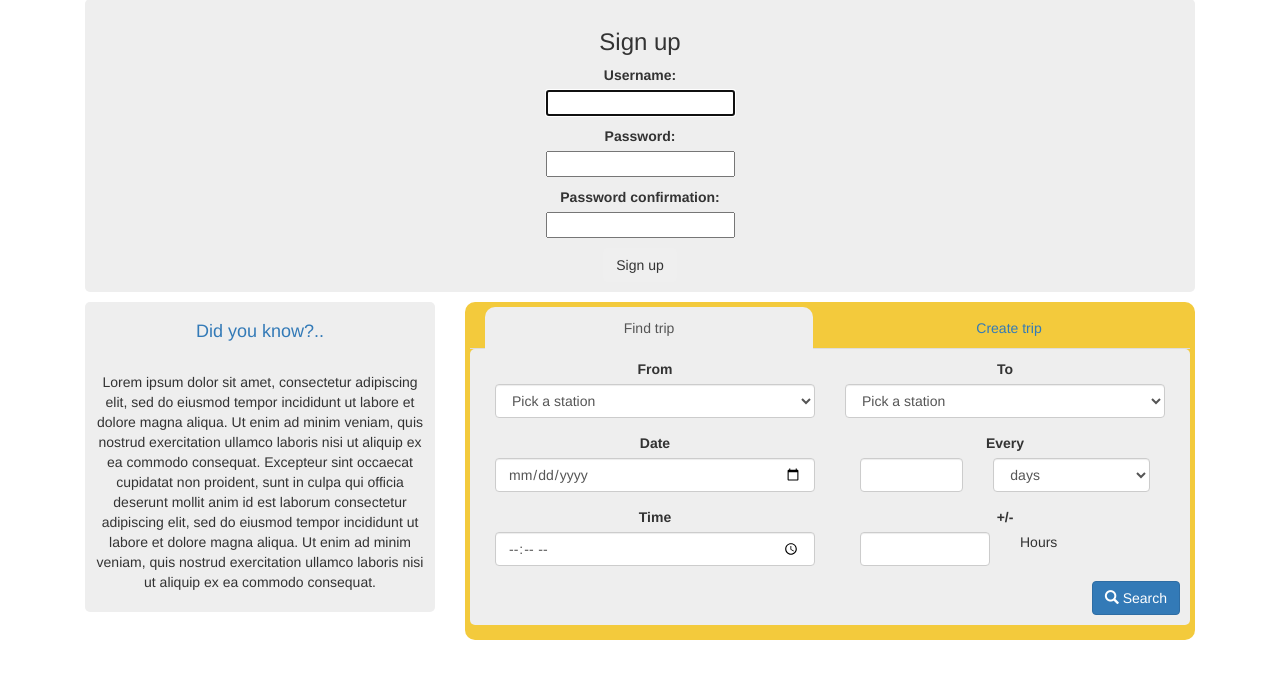
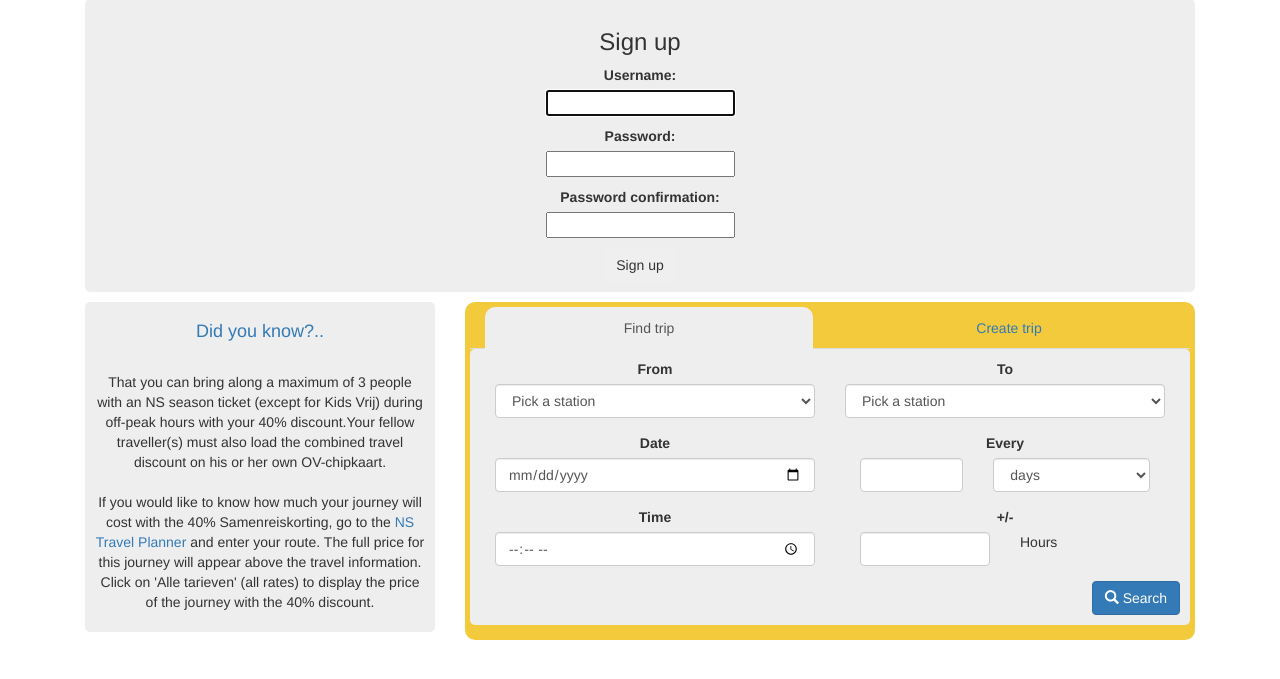
Before and after one commit to Runecreed/teamteam, a Django app: page /signup/ in a window 1280 px wide. Shown: the part 88-767 px from the top of the page. Run offline with Django 3.2, Linux system fonts and the light colour scheme; some libraries are stand-ins or nearby versions.

Commit message:
'Did you know' tekst

```diff
--- a/railmate/templates/railmate/index.html
+++ b/railmate/templates/railmate/index.html
@@ -10,12 +10,12 @@
         <div class="card-background" id="didyouknow ">
             <h4 class="card-title">
                 <a class="" data-toggle="collapse" data-target="#didyouknowtext">Did you know?..</a></h4>
-            <p class="card-text " id="didyouknowtext">Lorem ipsum dolor sit amet, consectetur adipiscing elit, sed do
-                eiusmod tempor incididunt ut labore et dolore magna aliqua. Ut enim ad minim veniam, quis nostrud
-                exercitation ullamco laboris nisi ut aliquip ex ea commodo consequat. Excepteur sint occaecat cupidatat
-                non proident, sunt in culpa qui officia deserunt mollit anim id est laborum consectetur adipiscing elit,
-                sed do eiusmod tempor incididunt ut labore et dolore magna aliqua. Ut enim ad minim veniam, quis nostrud
-                exercitation ullamco laboris nisi ut aliquip ex ea commodo consequat.</p>
+            <p class="card-text " id="didyouknowtext">That you can bring along a maximum of 3 people with an NS season ticket (except for Kids Vrij)
+                during off-peak hours with your 40% discount.Your fellow traveller(s) must also load the combined travel discount on his or her own OV-chipkaart.<br>
+                <br>
+                If you would like to know how much your journey will cost with the 40% Samenreiskorting, go to the <a href="https://www.ns.nl/reisinformatie" target="_blank">NS Travel Planner</a> and enter your route.
+                The full price for this journey will appear above the travel information.
+                Click on 'Alle tarieven' (all rates) to display the price of the journey with the 40% discount.</p>
         </div>
     </div>
 
```
